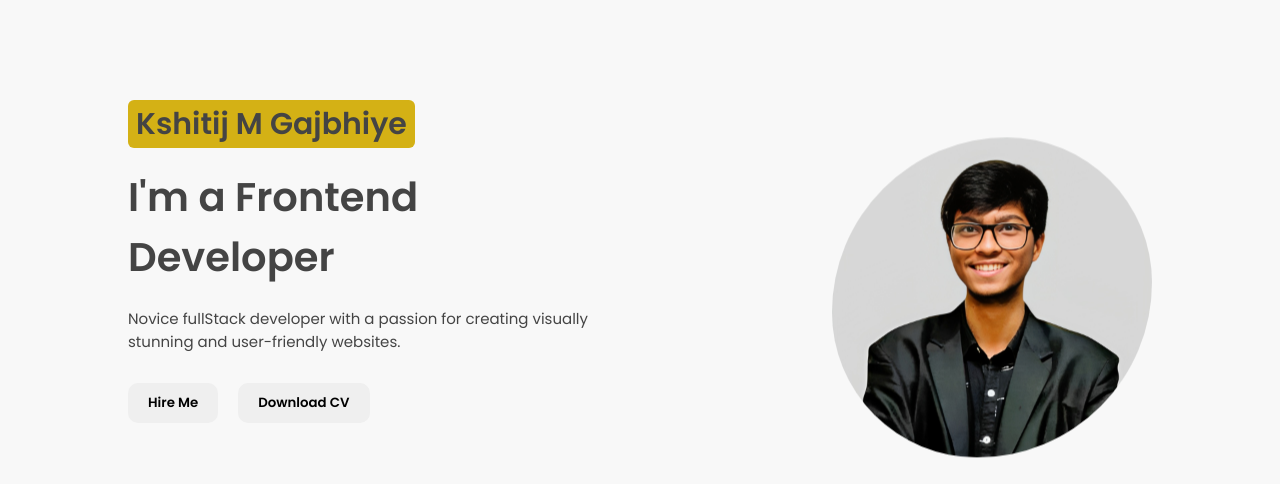
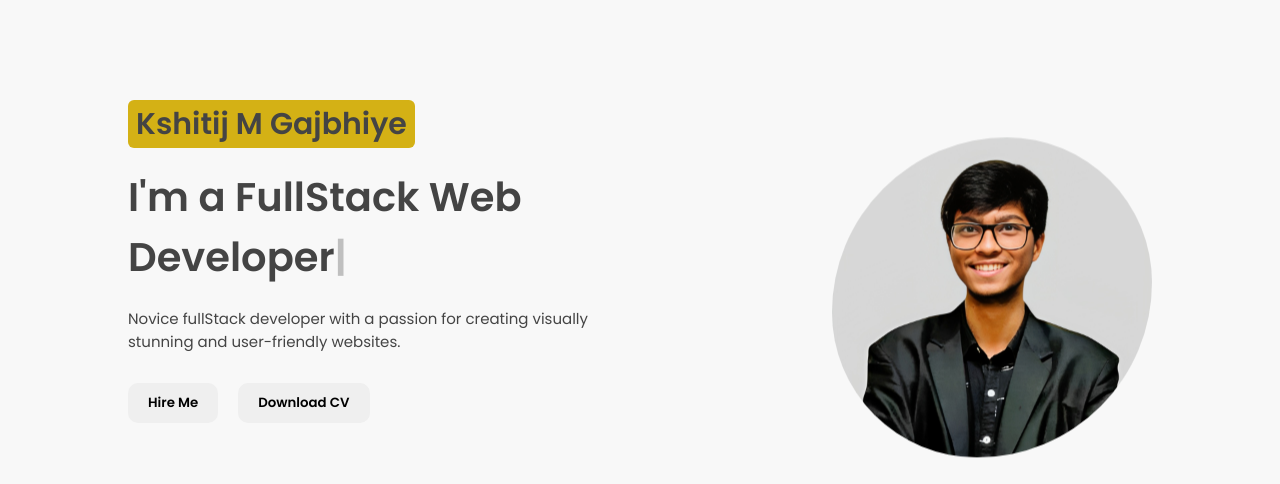
Before and after one commit to kshitijstc/Portfolio-Website, a plain HTML site: page index.html in a window 1280 px wide. Shown: the part 103-587 px from the top of the page. Drawn offline with nearby package versions, Linux system fonts and the light colour scheme; a web font is replaced by a local one.

Commit message:
project updated

```diff
--- a/index.html
+++ b/index.html
@@ -377,7 +377,7 @@
     <script src="https://unpkg.com/typed.js@2.0.16/dist/typed.umd.js"></script>
     <script>
         var typed = new Typed('#typedText', {
-          strings: ['a Freelancer','a Frontend Developer'],
+          strings: ['a Freelancer','a FullStack Web Developer'],
           typeSpeed:90,
         });
       </script>
```
